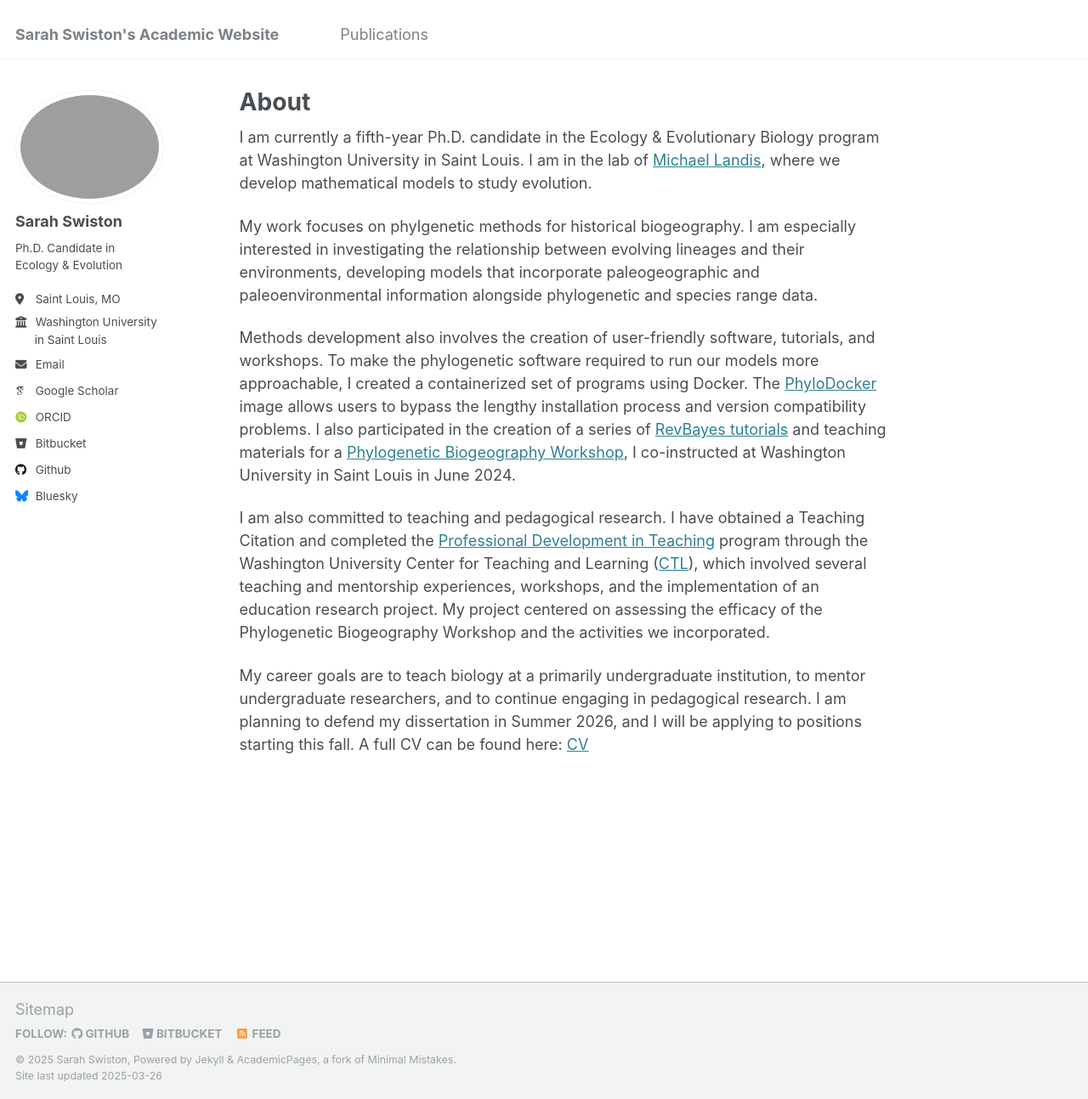
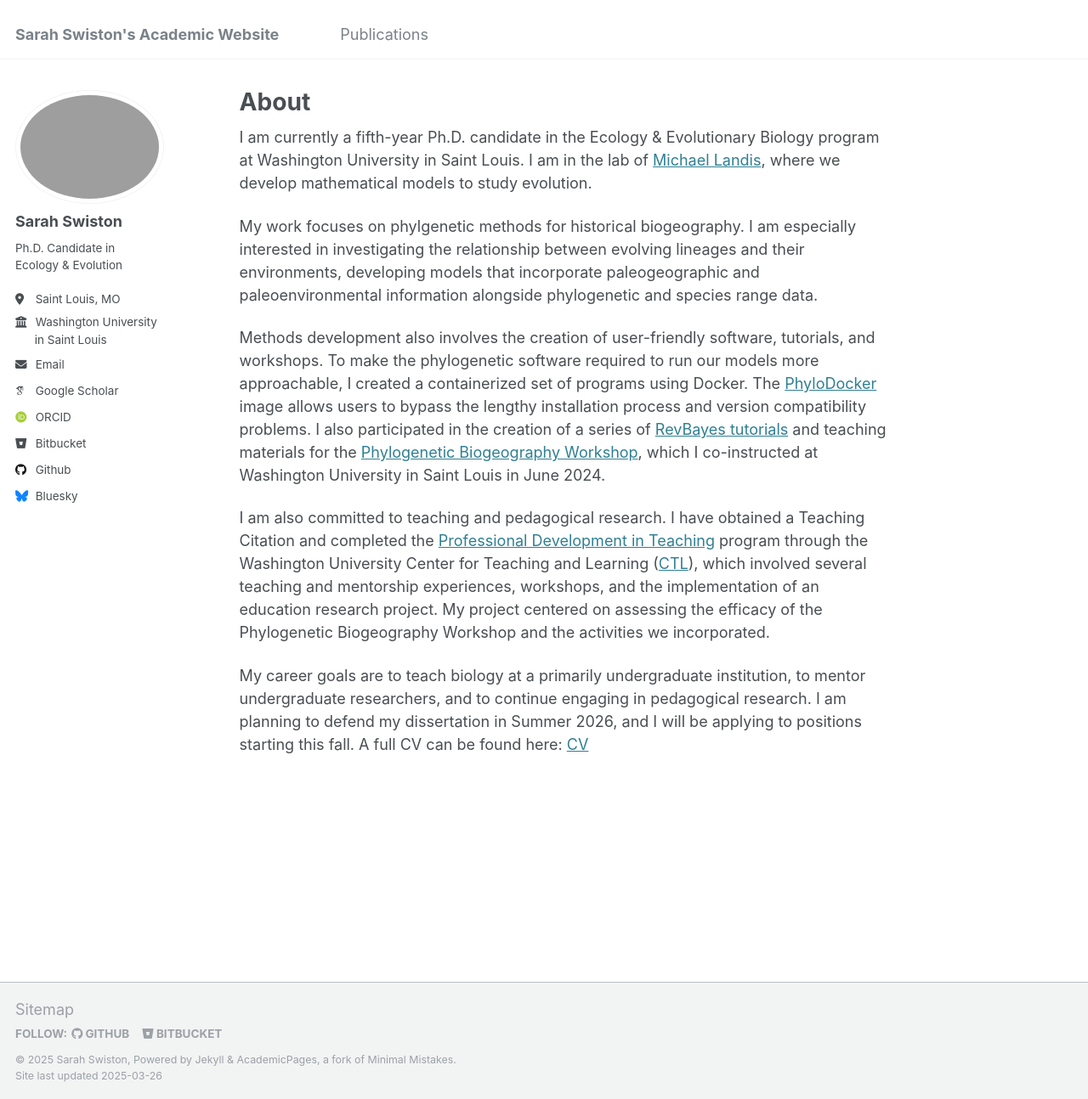
Before and after one commit to sswiston/sswiston.github.io, a Jekyll site: the page built from _pages/about.md, in a window 1280 px wide and 1294 px high. Shown: the whole window at 85% size. Built offline with Jekyll 4.4.1, drawn with Linux system fonts in a browser that asks for light colours; some web fonts are replaced.

Commit message:
added bio

```diff
--- a/_config.yml
+++ b/_config.yml
@@ -117,7 +117,7 @@ staticman:
       options:
         format           : "iso8601" # "iso8601" (default), "timestamp-seconds", "timestamp-milliseconds"
 atom_feed:
-  hide                   : false     # change to true to hide the RSS feed in the footer
+  hide                   : true     # change to true to hide the RSS feed in the footer
   path                   : # blank (default) uses feed.xml
 
 
--- a/_pages/about.md
+++ b/_pages/about.md
@@ -11,7 +11,7 @@ I am currently a fifth-year Ph.D. candidate in the Ecology & Evolutionary Biolog
 
 My work focuses on phylgenetic methods for historical biogeography. I am especially interested in investigating the relationship between evolving lineages and their environments, developing models that incorporate paleogeographic and paleoenvironmental information alongside phylogenetic and species range data.
 
-Methods development also involves the creation of user-friendly software, tutorials, and workshops. To make the phylogenetic software required to run our models more approachable, I created a containerized set of programs using Docker. The [PhyloDocker](https://hub.docker.com/r/sswiston/phylo_docker) image allows users to bypass the lengthy installation process and version compatibility problems. I also participated in the creation of a series of [RevBayes tutorials](https://revbayes.github.io/tutorials/fig_intro/) and teaching materials for a [Phylogenetic Biogeography Workshop](https://sites.wustl.edu/hawaiianplantbiogeography/phylogenetic-biogeography-workshop-wustl/), I co-instructed at Washington University in Saint Louis in June 2024.
+Methods development also involves the creation of user-friendly software, tutorials, and workshops. To make the phylogenetic software required to run our models more approachable, I created a containerized set of programs using Docker. The [PhyloDocker](https://hub.docker.com/r/sswiston/phylo_docker) image allows users to bypass the lengthy installation process and version compatibility problems. I also participated in the creation of a series of [RevBayes tutorials](https://revbayes.github.io/tutorials/fig_intro/) and teaching materials for the [Phylogenetic Biogeography Workshop](https://sites.wustl.edu/hawaiianplantbiogeography/phylogenetic-biogeography-workshop-wustl/), which I co-instructed at Washington University in Saint Louis in June 2024.
 
 I am also committed to teaching and pedagogical research. I have obtained a Teaching Citation and completed the [Professional Development in Teaching](https://ctl.wustl.edu/professional-development-in-teaching/) program through the Washington University Center for Teaching and Learning ([CTL](https://ctl.wustl.edu/)), which involved several teaching and mentorship experiences, workshops, and the implementation of an education research project. My project centered on assessing the efficacy of the Phylogenetic Biogeography Workshop and the activities we incorporated.
 
```
